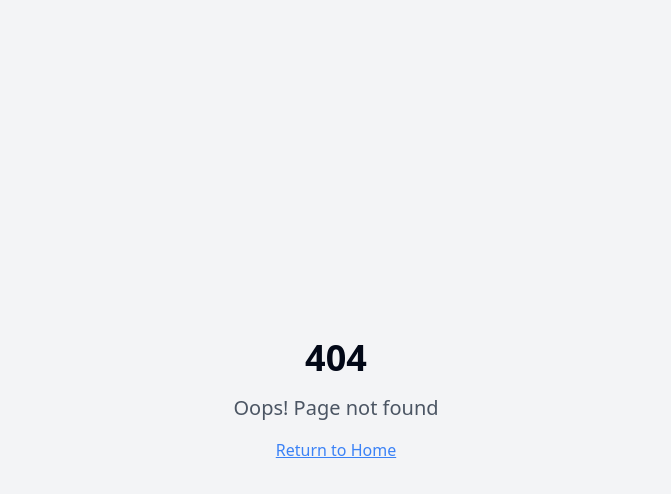
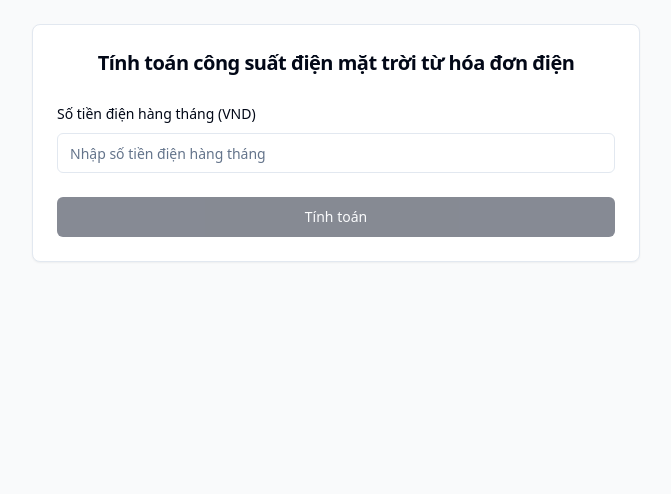
Before and after one commit to H0agvu/nang-luong-calculator-viet-91, a React (Vite) app: page /consumption in a window 1280 px wide. Before the commit this address had no page. Shown: the top 494 px of the page, without its empty margins (304-975 px from the left). Built offline with nearby package versions, Linux system fonts and the light colour scheme.

Commit message:
feat: Implement solar panel calculator
This commit introduces a solar panel calculator that estimates the required solar panel capacity based on monthly electricity bills.

```diff
--- a/src/App.tsx
+++ b/src/App.tsx
@@ -5,6 +5,7 @@ import { QueryClient, QueryClientProvider } from "@tanstack/react-query";
 import { BrowserRouter, Routes, Route } from "react-router-dom";
 import Index from "./pages/Index";
 import NotFound from "./pages/NotFound";
+import Consumption from "./pages/Consumption";
 
 const queryClient = new QueryClient();
 
@@ -16,6 +17,7 @@ const App = () => (
       <BrowserRouter>
         <Routes>
           <Route path="/" element={<Index />} />
+          <Route path="/consumption" element={<Consumption />} />
           {/* ADD ALL CUSTOM ROUTES ABOVE THE CATCH-ALL "*" ROUTE */}
           <Route path="*" element={<NotFound />} />
         </Routes>
--- /dev/null
+++ b/src/components/ConsumptionCalculator.tsx
@@ -0,0 +1,90 @@
+
+import { useState } from "react";
+import { Card, CardContent, CardHeader, CardTitle } from "@/components/ui/card";
+import { Input } from "@/components/ui/input";
+import { Button } from "@/components/ui/button";
+import { Label } from "@/components/ui/label";
+
+const ConsumptionCalculator = () => {
+  const [monthlyBill, setMonthlyBill] = useState<string>("");
+  const [result, setResult] = useState<{
+    monthlyConsumption: number;
+    requiredCapacity: number;
+  } | null>(null);
+
+  const calculateCapacity = () => {
+    // Giả định giá điện trung bình là 3000 VND/kWh
+    const avgElectricityPrice = 3000;
+    // Tính toán số kWh tiêu thụ hàng tháng
+    const monthlyConsumption = Number(monthlyBill) / avgElectricityPrice;
+
+    // Tính toán công suất hệ thống điện mặt trời cần thiết
+    // Giả định:
+    // - 1 kWp sản xuất trung bình 4 kWh/ngày (tùy theo vùng miền)
+    // - Hệ số hiệu suất 0.85
+    const dailyConsumption = monthlyConsumption / 30;
+    const requiredCapacity = dailyConsumption / (4 * 0.85);
+
+    setResult({
+      monthlyConsumption: Math.round(monthlyConsumption * 100) / 100,
+      requiredCapacity: Math.round(requiredCapacity * 100) / 100,
+    });
+  };
+
+  return (
+    <div className="container mx-auto py-6 max-w-2xl">
+      <Card>
+        <CardHeader>
+          <CardTitle className="text-xl font-semibold text-center">
+            Tính toán công suất điện mặt trời từ hóa đơn điện
+          </CardTitle>
+        </CardHeader>
+        <CardContent>
+          <div className="space-y-6">
+            <div className="space-y-2">
+              <Label htmlFor="monthlyBill">Số tiền điện hàng tháng (VND)</Label>
+              <Input
+                id="monthlyBill"
+                type="number"
+                value={monthlyBill}
+                onChange={(e) => setMonthlyBill(e.target.value)}
+                placeholder="Nhập số tiền điện hàng tháng"
+              />
+            </div>
+
+            <Button
+              onClick={calculateCapacity}
+              disabled={!monthlyBill}
+              className="w-full bg-primary"
+            >
+              Tính toán
+            </Button>
+
+            {result && (
+              <div className="mt-6 space-y-4 p-4 bg-blue-50 rounded-lg">
+                <div>
+                  <p className="text-sm text-gray-600">Lượng điện tiêu thụ hàng tháng:</p>
+                  <p className="text-lg font-semibold">{result.monthlyConsumption} kWh</p>
+                </div>
+                <div>
+                  <p className="text-sm text-gray-600">Công suất hệ thống điện mặt trời cần lắp đặt:</p>
+                  <p className="text-lg font-semibold">{result.requiredCapacity} kWp</p>
+                </div>
+                <div className="text-sm text-gray-500 mt-4">
+                  <p>* Kết quả tính toán là ước tính dựa trên:</p>
+                  <ul className="list-disc list-inside">
+                    <li>Giá điện trung bình: 3,000 VND/kWh</li>
+                    <li>Sản lượng trung bình: 4 kWh/kWp/ngày</li>
+                    <li>Hệ số hiệu suất: 85%</li>
+                  </ul>
+                </div>
+              </div>
+            )}
+          </div>
+        </CardContent>
+      </Card>
+    </div>
+  );
+};
+
+export default ConsumptionCalculator;
--- /dev/null
+++ b/src/pages/Consumption.tsx
@@ -0,0 +1,12 @@
+
+import ConsumptionCalculator from "@/components/ConsumptionCalculator";
+
+const Consumption = () => {
+  return (
+    <div className="min-h-screen bg-gray-50">
+      <ConsumptionCalculator />
+    </div>
+  );
+};
+
+export default Consumption;
```
